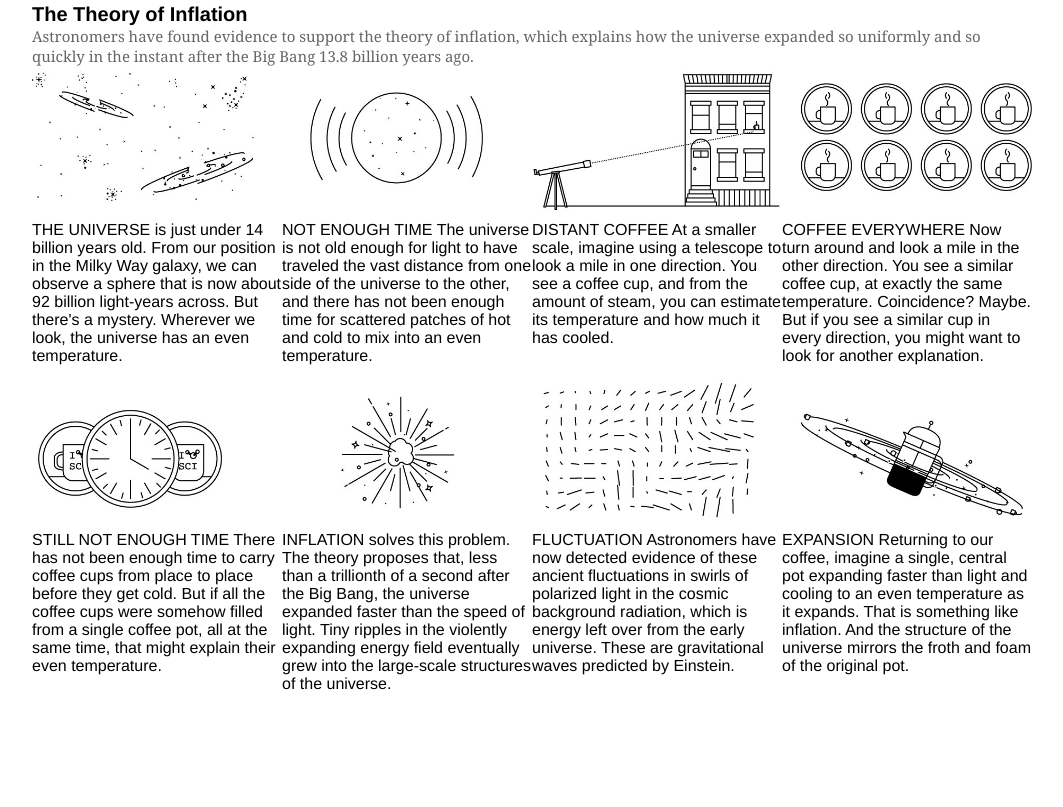
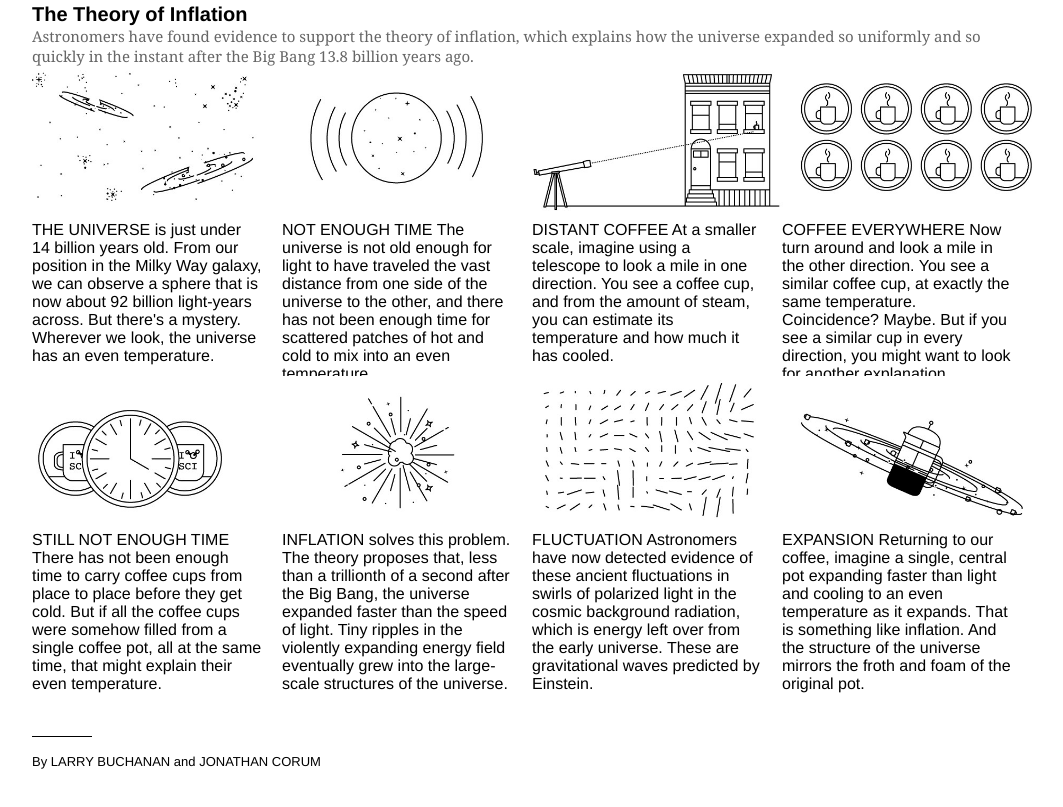
Before and after one commit to karmaester/NYT-Article-Cloned, a website: page index.html in a window 1280 px wide. Shown: the part 3386-4193 px from the top of the page, without its empty margins (108-1171 px from the left). Before the commit the page ends 4079 px from the top, so only its background shows below. Drawn offline with Linux system fonts and the light colour scheme.

Commit message:
Add the footer of the second article

```diff
--- a/index.html
+++ b/index.html
@@ -289,6 +289,9 @@
           </div>
         </div>
       </figure>
+      <footer class="second-footer">
+        <p>By LARRY BUCHANAN and JONATHAN CORUM</p>
+      </footer>
     </main>
   </body>
 </html>
--- a/styles.css
+++ b/styles.css
@@ -222,6 +222,11 @@ aside {
   grid-template-columns: repeat(4, 1fr);
   grid-template-rows: repeat(4, 155px);
 }
+
+.description p {
+  margin-right: 20px;
+}
+
 .box1 {
   grid-column-start: 1;
   grid-column-end: 5;
@@ -252,3 +257,21 @@ aside {
   width: 1000px;
   grid-template-columns: repeat(4, 1fr);
 }
+
+.second-footer {
+  margin-top: 50px;
+}
+
+.second-footer:before {
+  width: 60px;
+  content: "";
+  display: inline-block;
+  height: 1px;
+  margin: 0 0 13px;
+  background-color: #000;
+}
+
+.second-footer p {
+  margin-bottom: 100px;
+  font-size: 13px;
+}
```
